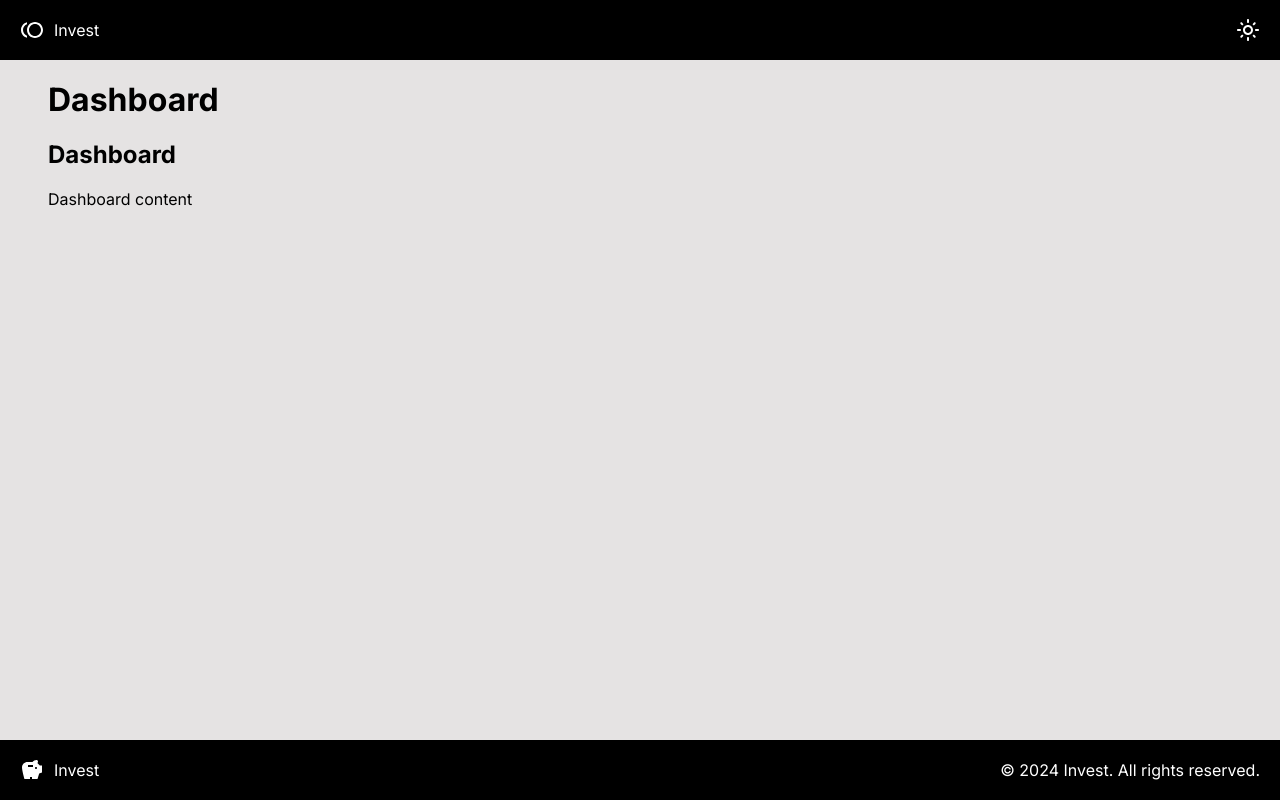
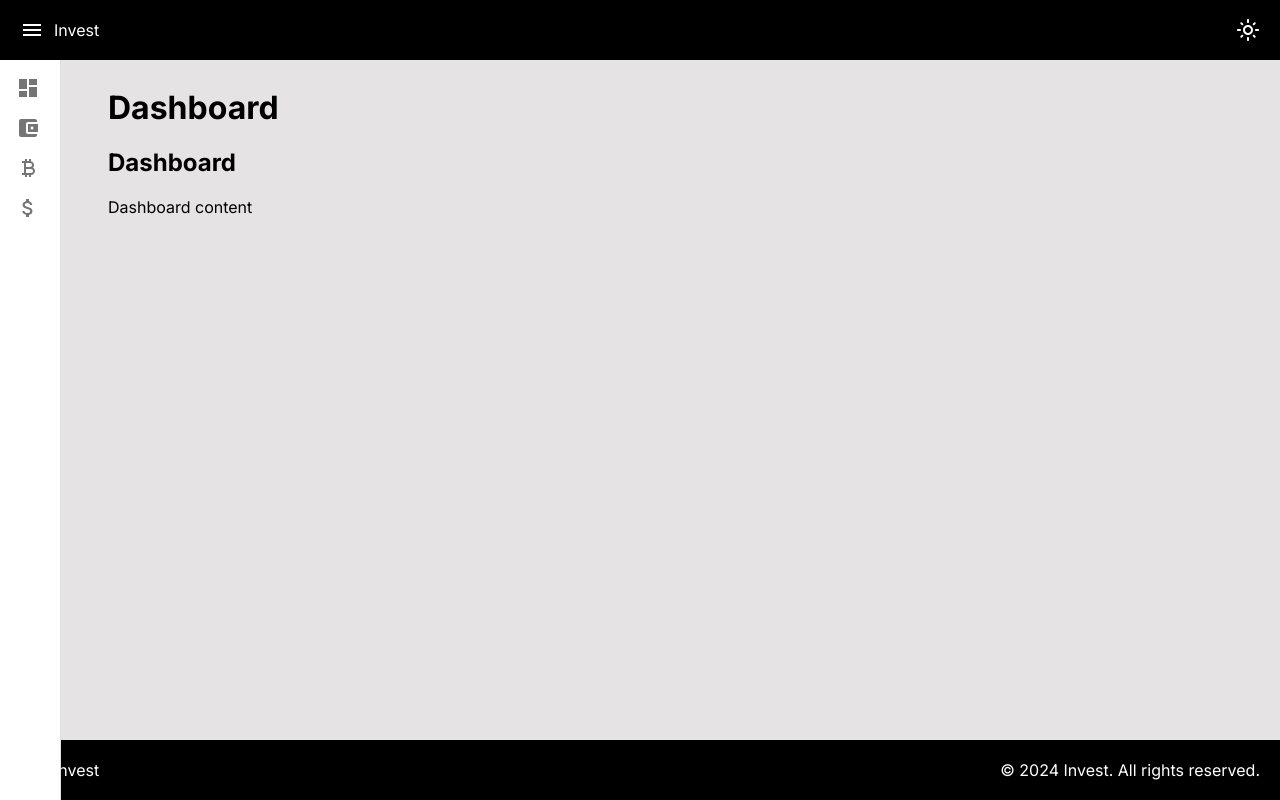
Before and after one commit to BeltranBulbarella/personal-finance-app, a Next.js app in the folder frontend/: page /dashboard in a window 1280 px wide. Built offline with nearby package versions, Linux system fonts and the light colour scheme.

Commit message:
feat added sidebar

```diff
--- /dev/null
+++ b/frontend/src/app/components/common/Sidebar/Sidebar.tsx
@@ -0,0 +1,71 @@
+import React from 'react';
+import {
+  Box,
+  Drawer,
+  List,
+  ListItem,
+  ListItemIcon,
+  ListItemText,
+} from '@mui/material';
+import DashboardIcon from '@mui/icons-material/Dashboard';
+import AccountBalanceWalletIcon from '@mui/icons-material/AccountBalanceWallet';
+import CurrencyBitcoinIcon from '@mui/icons-material/CurrencyBitcoin';
+import AttachMoneyIcon from '@mui/icons-material/AttachMoney';
+import Link from 'next/link';
+
+export const drawerWidth = 240;
+export const miniWidth = 60;
+
+const Sidebar = ({
+  open,
+  setOpen,
+}: {
+  open: boolean;
+  setOpen: (open: boolean) => void;
+}) => {
+  return (
+    <Drawer
+      variant='permanent'
+      open={open}
+      onClose={() => setOpen(false)}
+      sx={{
+        width: open ? drawerWidth : miniWidth,
+        flexShrink: 0,
+        '& .MuiDrawer-paper': {
+          position: 'fixed',
+          top: '60px',
+          height: `calc(100% - 60px)`,
+          width: open ? drawerWidth : miniWidth,
+          overflowX: 'hidden',
+          transition: 'width 225ms cubic-bezier(0, 0, 0.2, 1)',
+        },
+      }}
+    >
+      <List>
+        {[
+          {icon: <DashboardIcon />, text: 'Dashboard', href: 'dashboard'},
+          {icon: <AccountBalanceWalletIcon />, text: 'Stocks', href: 'stocks'},
+          {icon: <CurrencyBitcoinIcon />, text: 'Crypto', href: 'crypto'},
+          {icon: <AttachMoneyIcon />, text: 'Cash', href: 'cash'},
+        ].map((item, index) => (
+          <ListItem key={index} button>
+            <Link href={'/' + item.href}>
+              <Box
+                sx={{
+                  display: 'flex',
+                  alignItems: 'center',
+                  width: '100%',
+                }}
+              >
+                <ListItemIcon>{item.icon}</ListItemIcon>
+                {open && <ListItemText primary={item.text} />}
+              </Box>
+            </Link>
+          </ListItem>
+        ))}
+      </List>
+    </Drawer>
+  );
+};
+
+export default Sidebar;
--- /dev/null
+++ b/frontend/src/app/components/ui/Layout/Layout.tsx
@@ -0,0 +1,65 @@
+'use client';
+import React, {useState} from 'react';
+import {Box} from '@mui/material';
+import {Menu, Savings} from '@mui/icons-material';
+import {ThemeIcon} from '@/app/components/common/Theme/ThemeIcon';
+import {Bar} from '@/app/components/common/Bar/Bar';
+import Sidebar from '@/app/components/common/Sidebar/Sidebar';
+
+export const Layout = ({children}: {children: any}) => {
+  const [open, setOpen] = useState(false);
+
+  return (
+    <Box>
+      <Bar
+        position='top'
+        items={[
+          {
+            content: (
+              <>
+                <Menu
+                  onClick={() => setOpen(!open)}
+                  sx={{marginRight: '10px', cursor: 'pointer'}}
+                />
+                Invest
+              </>
+            ),
+            textAlign: 'left',
+          },
+          {content: <ThemeIcon />, textAlign: 'right'},
+        ]}
+      />
+
+      <Box sx={{display: 'flex'}}>
+        <Sidebar open={open} setOpen={setOpen} />
+        <Box
+          component='main'
+          sx={{
+            transition: 'margin-left 225ms cubic-bezier(0, 0, 0.2, 1)',
+          }}
+        >
+          {children}
+        </Box>
+      </Box>
+
+      <Bar
+        position='bottom'
+        items={[
+          {
+            content: (
+              <>
+                <Savings sx={{marginRight: '10px'}} />
+                Invest
+              </>
+            ),
+            textAlign: 'left',
+          },
+          {
+            content: '© 2024 Invest. All rights reserved.',
+            textAlign: 'right',
+          },
+        ]}
+      />
+    </Box>
+  );
+};
--- a/frontend/src/app/layout.tsx
+++ b/frontend/src/app/layout.tsx
@@ -4,10 +4,8 @@ import type {ReactNode} from 'react';
 import {Flip, ToastContainer} from 'react-toastify';
 import 'react-toastify/dist/ReactToastify.css';
 import {Box} from '@mui/material';
-import {Bar} from '@/app/components/common/Bar/Bar';
-import {Savings, Toll} from '@mui/icons-material';
 import {ThemeProvider} from '@/app/components/common/Theme/ThemeProvider';
-import {ThemeIcon} from '@/app/components/common/Theme/ThemeIcon';
+import {Layout} from '@/app/components/ui/Layout/Layout';
 
 const inter = Inter({subsets: ['latin']});
 
@@ -35,21 +33,7 @@ export default function RootLayout({children}: {children: ReactNode}) {
             theme='colored'
             transition={Flip}
           />
-          <Bar
-            position='top'
-            items={[
-              {
-                content: (
-                  <>
-                    <Toll sx={{marginRight: '10px'}} />
-                    Invest
-                  </>
-                ),
-                textAlign: 'left',
-              },
-              {content: <ThemeIcon />, textAlign: 'right'},
-            ]}
-          />
+          <Layout>
             <Box
               sx={{
                 marginTop: '80px',
@@ -59,24 +43,7 @@ export default function RootLayout({children}: {children: ReactNode}) {
             >
               {children}
             </Box>
-          <Bar
-            position='bottom'
-            items={[
-              {
-                content: (
-                  <>
-                    <Savings sx={{marginRight: '10px'}} />
-                    Invest
-                  </>
-                ),
-                textAlign: 'left',
-              },
-              {
-                content: '© 2024 Invest. All rights reserved.',
-                textAlign: 'right',
-              },
-            ]}
-          />
+          </Layout>
         </ThemeProvider>
       </body>
     </html>
--- a/frontend/src/app/styles/globals.css
+++ b/frontend/src/app/styles/globals.css
@@ -22,7 +22,7 @@ html, body {
 /* Style links with a different color and remove underlines */
 a {
     text-decoration: none;
-    color: #007BFF;
+    color: inherit;
 }
 
 /* Create a responsive, centered container */
--- a/frontend/src/middleware.ts
+++ b/frontend/src/middleware.ts
@@ -10,7 +10,6 @@ export function middleware(request: NextRequest) {
   }
 
   const token = request.cookies.get('auth_token');
-  console.log('token:', token);
   if (!token) {
     const url = request.nextUrl.clone();
     url.pathname = '/';
```
Lines whose indentation alone changed are shown as unchanged.
